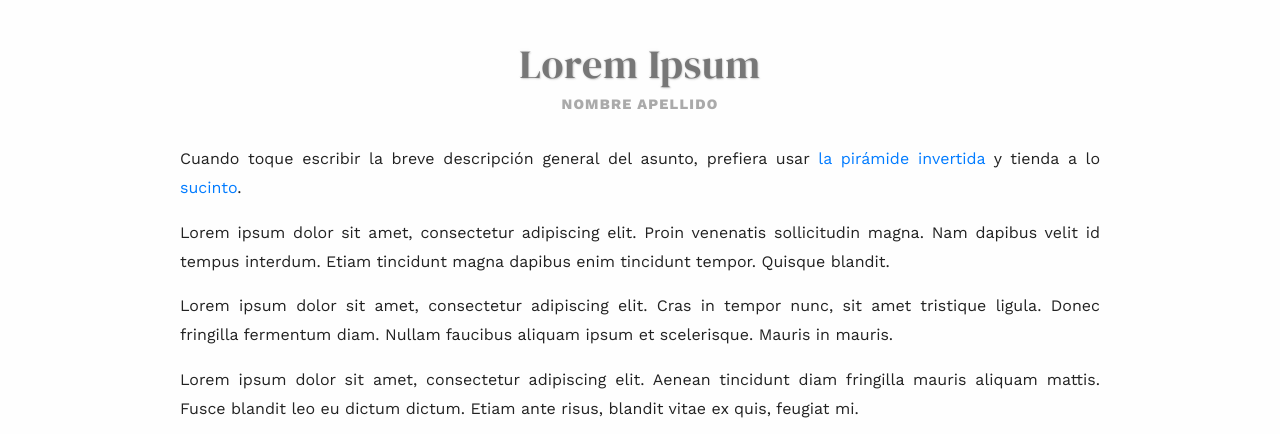
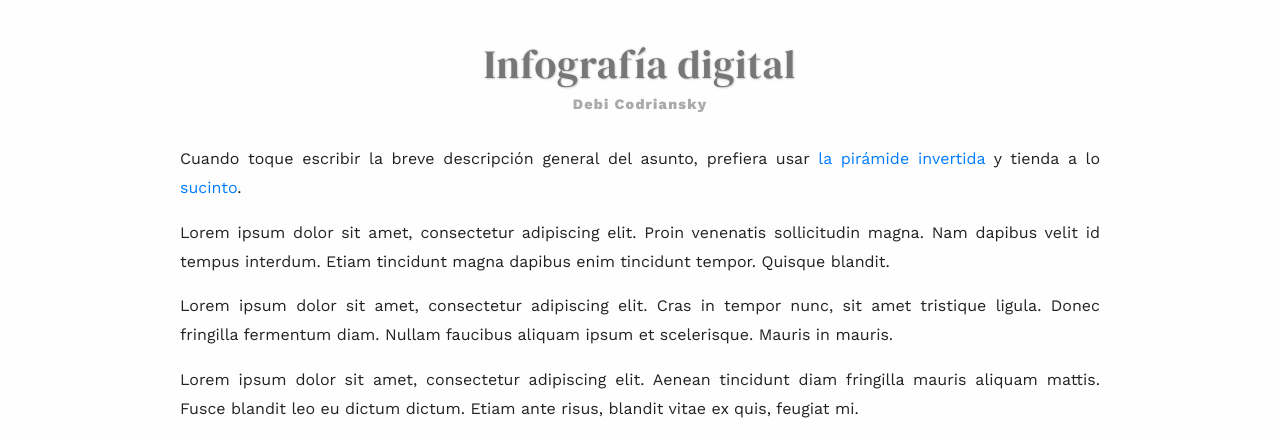
Before and after one commit to debic/Clase04, a plain HTML site: page index.html in a window 1280 px wide. Shown: the top 434 px of the page. Drawn offline with nearby package versions, Linux system fonts and the light colour scheme.

Commit message:
Add files via upload

```diff
--- a/index.html
+++ b/index.html
@@ -78,8 +78,8 @@
         <div class="container">
             <div class="row justify-content-center py-3">
                 <div class="col-12 col-lg-10">
-                    <h1 class="pt-4 text-left text-lg-center">Lorem Ipsum</h1>
-                    <h5 class="pb-4 text-left text-lg-center">NOMBRE APELLIDO</h5>
+                    <h1 class="pt-4 text-left text-lg-center">Infografía digital</h1>
+                    <h5 class="pb-4 text-left text-lg-center">Debi Codriansky</h5>
                     <p>Cuando toque escribir la breve descripción general del asunto, prefiera usar <a href="https://es.wikipedia.org/wiki/Pir%C3%A1mide_invertida" target="_blank" title="Pirámide invertida - Wikipedia, la enciclopedia libre">la pirámide invertida</a> y tienda a lo <a href="https://www.nngroup.com/articles/be-succinct-writing-for-the-web/" target="_blank" title="Be Succinct! (Writing for the Web)">sucinto</a>.</p>
                     <p>Lorem ipsum dolor sit amet, consectetur adipiscing elit. Proin venenatis sollicitudin magna. Nam dapibus velit id tempus interdum. Etiam tincidunt magna dapibus enim tincidunt tempor. Quisque blandit.</p>
                     <p>Lorem ipsum dolor sit amet, consectetur adipiscing elit. Cras in tempor nunc, sit amet tristique ligula. Donec fringilla fermentum diam. Nullam faucibus aliquam ipsum et scelerisque. Mauris in mauris.</p>
```
